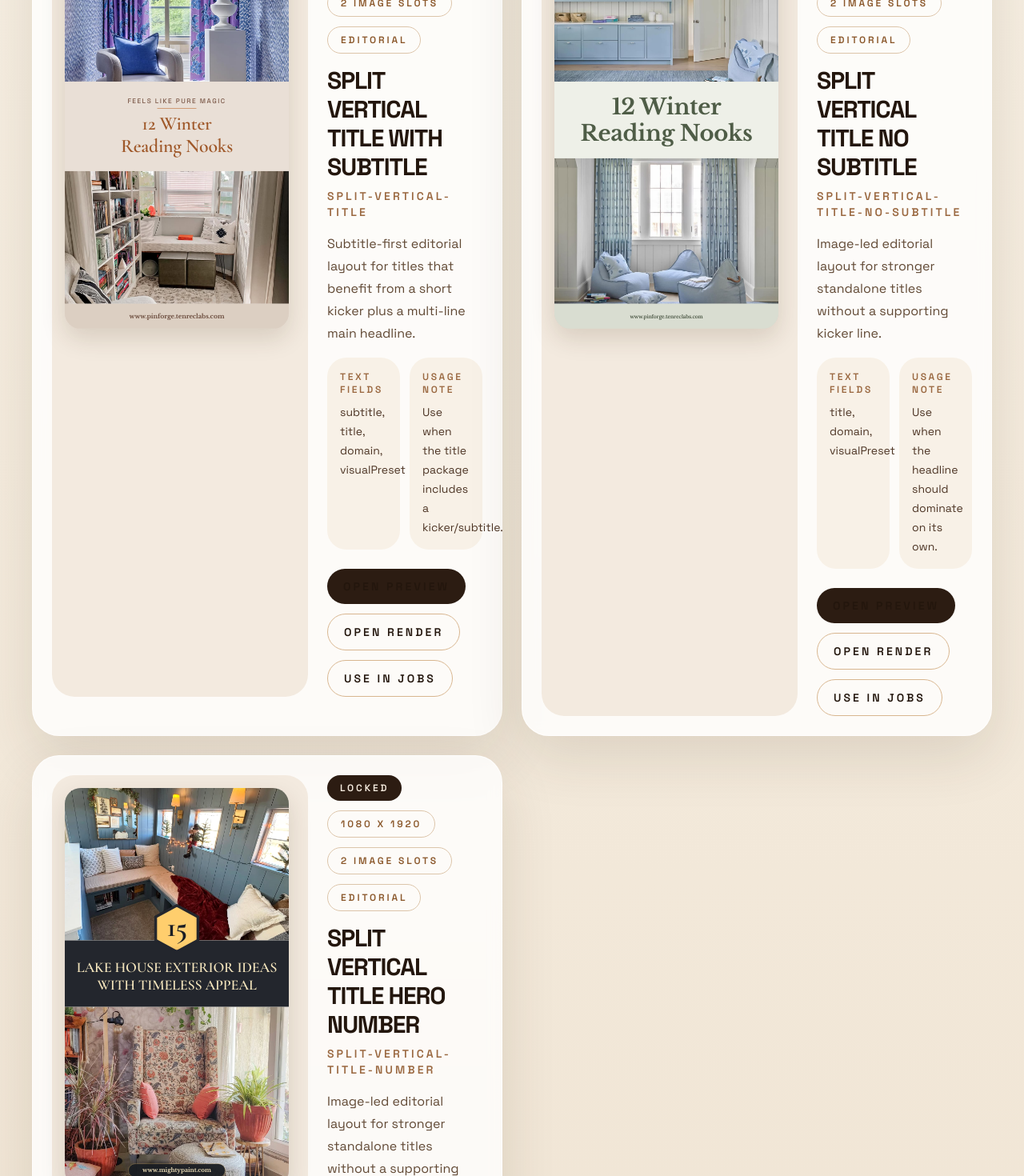
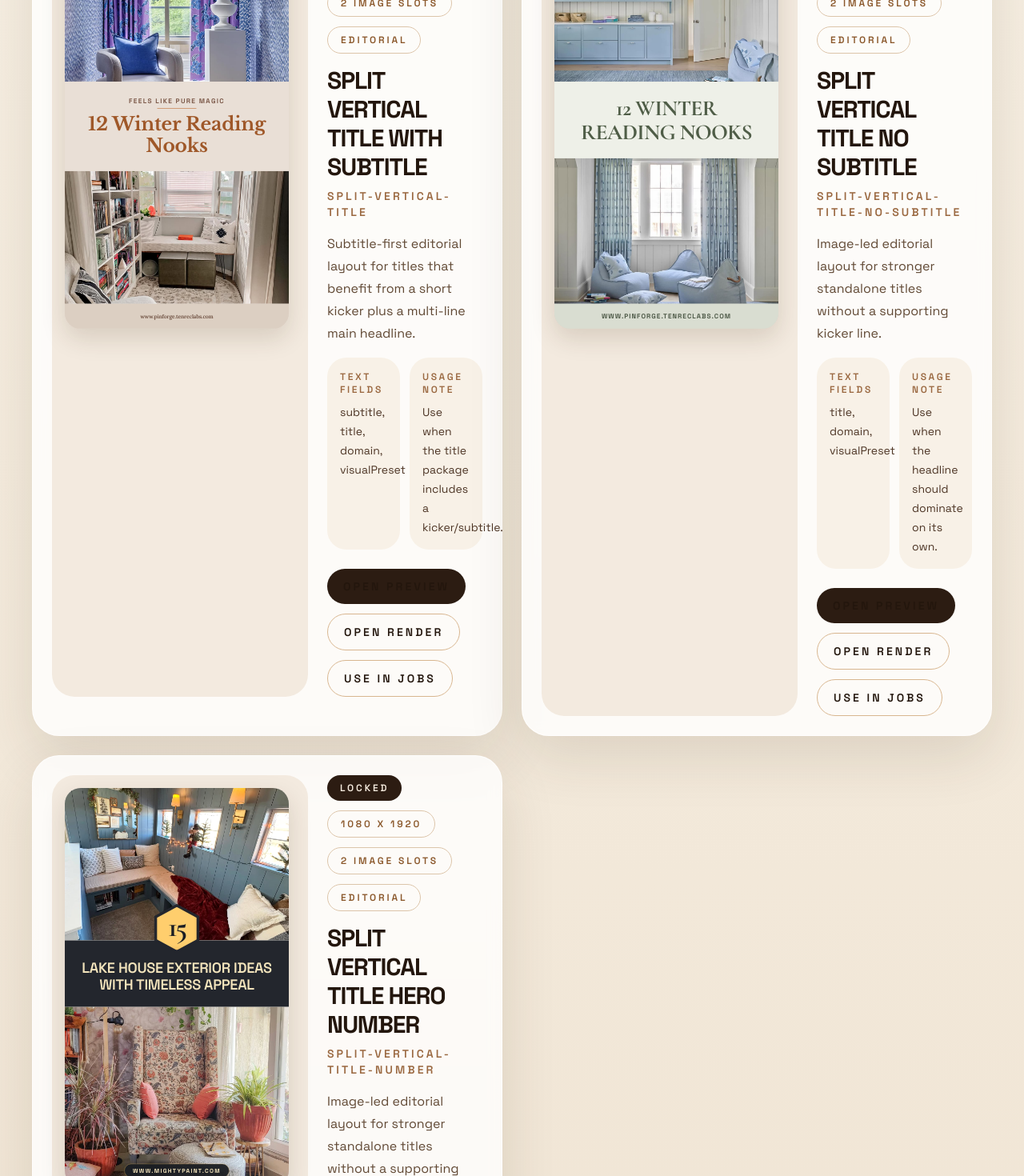
Before and after one commit to risalat/PinForge-Studio, a Next.js app: page /library in a window 1280 px wide. Shown: the part 380-1850 px from the top of the page at 80% size. Built offline with nearby package versions, Linux system fonts and the light colour scheme.

Commit message:
Lock typography per template

```diff
--- a/src/templates/SplitVerticalTitleBase.tsx
+++ b/src/templates/SplitVerticalTitleBase.tsx
@@ -3,11 +3,19 @@
 import { AutoFitText } from "@/components/AutoFitText";
 import { AutoFitTitle } from "@/components/AutoFitTitle";
 import { getSplitVerticalVisualPreset } from "@/lib/templates/visualPresets";
+import type { TemplateTextRoleStyle } from "@/lib/templates/types";
 import type { TemplateNumberTreatment, TemplateRenderProps } from "@/lib/templates/types";
 
 type SplitVerticalTitleBaseProps = TemplateRenderProps & {
   forceHideSubtitle?: boolean;
   numberTreatment?: TemplateNumberTreatment;
+  typography: {
+    title: TemplateTextRoleStyle;
+    subtitle: TemplateTextRoleStyle;
+    number: TemplateTextRoleStyle;
+    domain: TemplateTextRoleStyle;
+  };
+  titleClassName?: string;
 };
 
 export function SplitVerticalTitleBase({
@@ -20,6 +28,8 @@ export function SplitVerticalTitleBase({
   visualPreset,
   forceHideSubtitle = false,
   numberTreatment = "none",
+  typography,
+  titleClassName = "w-full max-w-[960px]",
 }: SplitVerticalTitleBaseProps) {
   const firstImage = images[0] ?? "/sample-workspace-a.svg";
   const secondImage = images[1] ?? firstImage;
@@ -83,14 +93,14 @@ export function SplitVerticalTitleBase({
                 text={`${itemNumber} ideas`}
                 minFontSize={22}
                 maxFontSize={28}
-                lineHeight={preset.typography.number.lineHeight}
+                lineHeight={typography.number.lineHeight}
                 maxLines={1}
                 textColor={preset.palette.domain}
-                fontFamily={preset.typography.number.fontFamily}
-                fontWeight={preset.typography.number.fontWeight}
-                letterSpacing={preset.typography.number.letterSpacing}
-                textTransform={preset.typography.number.textTransform}
-                fontStyle={preset.typography.number.fontStyle}
+                fontFamily={typography.number.fontFamily}
+                fontWeight={typography.number.fontWeight}
+                letterSpacing={typography.number.letterSpacing}
+                textTransform={typography.number.textTransform}
+                fontStyle={typography.number.fontStyle}
               />
             </div>
           ) : null}
@@ -103,15 +113,15 @@ export function SplitVerticalTitleBase({
                   text={subtitle!.trim()}
                   minFontSize={preset.layout.subtitleMinSize}
                   maxFontSize={preset.layout.subtitleMaxSize}
-                  lineHeight={preset.typography.subtitle.lineHeight}
+                  lineHeight={typography.subtitle.lineHeight}
                   maxLines={preset.layout.subtitleMaxLines}
                   className="w-full max-w-[920px]"
                   textColor={preset.palette.subtitle}
-                  fontFamily={preset.typography.subtitle.fontFamily}
-                  fontWeight={preset.typography.subtitle.fontWeight}
-                  letterSpacing={preset.typography.subtitle.letterSpacing}
-                  textTransform={preset.typography.subtitle.textTransform}
-                  fontStyle={preset.typography.subtitle.fontStyle}
+                  fontFamily={typography.subtitle.fontFamily}
+                  fontWeight={typography.subtitle.fontWeight}
+                  letterSpacing={typography.subtitle.letterSpacing}
+                  textTransform={typography.subtitle.textTransform}
+                  fontStyle={typography.subtitle.fontStyle}
                 />
               </div>
               <div
@@ -137,15 +147,15 @@ export function SplitVerticalTitleBase({
               text={title}
               minFontSize={titleMinFontSize}
               maxFontSize={titleMaxFontSize}
-              lineHeight={preset.typography.title.lineHeight}
+              lineHeight={typography.title.lineHeight}
               maxLines={titleMaxLines}
-              className="w-full max-w-[960px] text-balance"
+              className={titleClassName}
               textColor={preset.palette.title}
-              fontFamily={preset.typography.title.fontFamily}
-              fontWeight={preset.typography.title.fontWeight}
-              letterSpacing={preset.typography.title.letterSpacing}
-              textTransform={preset.typography.title.textTransform}
-              fontStyle={preset.typography.title.fontStyle}
+              fontFamily={typography.title.fontFamily}
+              fontWeight={typography.title.fontWeight}
+              letterSpacing={typography.title.letterSpacing}
+              textTransform={typography.title.textTransform}
+              fontStyle={typography.title.fontStyle}
             />
           </div>
 
@@ -191,15 +201,15 @@ export function SplitVerticalTitleBase({
             text={`www.${cleanedDomain}`}
             minFontSize={preset.layout.footerMinSize}
             maxFontSize={preset.layout.footerMaxSize}
-            lineHeight={preset.typography.domain.lineHeight}
+            lineHeight={typography.domain.lineHeight}
             maxLines={1}
             className="w-full text-center"
             textColor={preset.palette.domain}
-            fontFamily={preset.typography.domain.fontFamily}
-            fontWeight={preset.typography.domain.fontWeight}
-            letterSpacing={preset.typography.domain.letterSpacing}
-            textTransform={preset.typography.domain.textTransform}
-            fontStyle={preset.typography.domain.fontStyle}
+            fontFamily={typography.domain.fontFamily}
+            fontWeight={typography.domain.fontWeight}
+            letterSpacing={typography.domain.letterSpacing}
+            textTransform={typography.domain.textTransform}
+            fontStyle={typography.domain.fontStyle}
           />
         </div>
       </div>
--- a/src/templates/TemplateSplitVerticalTitle.tsx
+++ b/src/templates/TemplateSplitVerticalTitle.tsx
@@ -1,6 +1,41 @@
 import type { TemplateRenderProps } from "@/lib/templates/types";
 import { SplitVerticalTitleBase } from "@/templates/SplitVerticalTitleBase";
 
+const TEMPLATE_TYPOGRAPHY = {
+  title: {
+    fontFamily: "var(--font-libre-baskerville), serif",
+    fontWeight: 700,
+    letterSpacing: "-0.01em",
+    lineHeight: 1.16,
+  },
+  subtitle: {
+    fontFamily: "var(--font-space-grotesk), sans-serif",
+    fontWeight: 700,
+    letterSpacing: "0.16em",
+    lineHeight: 1.05,
+    textTransform: "uppercase" as const,
+  },
+  number: {
+    fontFamily: "var(--font-cormorant-garamond), serif",
+    fontWeight: 700,
+    letterSpacing: "-0.03em",
+    lineHeight: 1,
+  },
+  domain: {
+    fontFamily: "var(--font-lora), serif",
+    fontWeight: 600,
+    letterSpacing: "-0.02em",
+    lineHeight: 1.02,
+  },
+} as const;
+
 export function TemplateSplitVerticalTitle(props: TemplateRenderProps) {
-  return <SplitVerticalTitleBase {...props} numberTreatment="none" />;
+  return (
+    <SplitVerticalTitleBase
+      {...props}
+      numberTreatment="none"
+      typography={TEMPLATE_TYPOGRAPHY}
+      titleClassName="w-full max-w-[960px]"
+    />
+  );
 }
--- a/src/templates/TemplateSplitVerticalTitleNoSubtitle.tsx
+++ b/src/templates/TemplateSplitVerticalTitleNoSubtitle.tsx
@@ -1,5 +1,36 @@
 import type { TemplateRenderProps } from "@/lib/templates/types";
 import { SplitVerticalTitleBase } from "@/templates/SplitVerticalTitleBase";
+
+const TEMPLATE_TYPOGRAPHY = {
+  title: {
+    fontFamily: "var(--font-cormorant-garamond), serif",
+    fontWeight: 700,
+    letterSpacing: "-0.028em",
+    lineHeight: 1.08,
+    textTransform: "uppercase" as const,
+  },
+  subtitle: {
+    fontFamily: "var(--font-space-grotesk), sans-serif",
+    fontWeight: 600,
+    letterSpacing: "0.14em",
+    lineHeight: 1.04,
+    textTransform: "uppercase" as const,
+  },
+  number: {
+    fontFamily: "var(--font-space-grotesk), sans-serif",
+    fontWeight: 700,
+    letterSpacing: "0.04em",
+    lineHeight: 1,
+    textTransform: "uppercase" as const,
+  },
+  domain: {
+    fontFamily: "var(--font-space-grotesk), sans-serif",
+    fontWeight: 700,
+    letterSpacing: "0.12em",
+    lineHeight: 1.04,
+    textTransform: "uppercase" as const,
+  },
+} as const;
 
 export function TemplateSplitVerticalTitleNoSubtitle(props: TemplateRenderProps) {
   return (
@@ -7,6 +38,8 @@ export function TemplateSplitVerticalTitleNoSubtitle(props: TemplateRenderProps)
       {...props}
       forceHideSubtitle
       numberTreatment="none"
+      typography={TEMPLATE_TYPOGRAPHY}
+      titleClassName="w-full max-w-[960px] uppercase"
     />
   );
 }
--- a/src/templates/TemplateSplitVerticalTitleNumber.tsx
+++ b/src/templates/TemplateSplitVerticalTitleNumber.tsx
@@ -3,6 +3,28 @@
 import { AutoFitTitle } from "@/components/AutoFitTitle";
 import { getSplitVerticalVisualPreset } from "@/lib/templates/visualPresets";
 import type { TemplateRenderProps } from "@/lib/templates/types";
+
+const HERO_NUMBER_TEMPLATE_TYPOGRAPHY = {
+  title: {
+    fontFamily: "var(--font-space-grotesk), sans-serif",
+    fontWeight: 600,
+    letterSpacing: "-0.018em",
+    lineHeight: 1.18,
+  },
+  number: {
+    fontFamily: "var(--font-cormorant-garamond), serif",
+    fontWeight: 700,
+    letterSpacing: "-0.06em",
+    lineHeight: 1,
+  },
+  domain: {
+    fontFamily: "var(--font-space-grotesk), sans-serif",
+    fontWeight: 700,
+    letterSpacing: "0.18em",
+    lineHeight: 1,
+    textTransform: "uppercase" as const,
+  },
+} as const;
 
 export function TemplateSplitVerticalTitleNumber({
   title,
@@ -77,11 +99,11 @@ export function TemplateSplitVerticalTitleNumber({
                 className="leading-none"
                 style={{
                   color: numberTextColor,
-                  fontFamily: preset.typography.number.fontFamily,
-                  fontWeight: preset.typography.number.fontWeight,
+                  fontFamily: HERO_NUMBER_TEMPLATE_TYPOGRAPHY.number.fontFamily,
+                  fontWeight: HERO_NUMBER_TEMPLATE_TYPOGRAPHY.number.fontWeight,
                   fontSize: "138px",
-                  letterSpacing: preset.typography.number.letterSpacing,
-                  lineHeight: preset.typography.number.lineHeight,
+                  letterSpacing: HERO_NUMBER_TEMPLATE_TYPOGRAPHY.number.letterSpacing,
+                  lineHeight: HERO_NUMBER_TEMPLATE_TYPOGRAPHY.number.lineHeight,
                   transform: "translateY(-8px)",
                   textShadow: "0 6px 18px rgba(255,255,255,0.12)",
                 }}
@@ -94,15 +116,15 @@ export function TemplateSplitVerticalTitleNumber({
           <div className="mt-[26px] w-full">
             <AutoFitTitle
               text={title}
-              minFontSize={62}
+              minFontSize={52}
               maxFontSize={104}
               maxLines={2}
-              lineHeight={1.18}
-              className="mx-auto w-full max-w-[1020px] text-balance uppercase"
+              lineHeight={HERO_NUMBER_TEMPLATE_TYPOGRAPHY.title.lineHeight}
+              className="mx-auto w-full max-w-[1020px] uppercase"
               textColor={preset.palette.title}
-              fontFamily={preset.typography.title.fontFamily}
-              fontWeight={preset.typography.title.fontWeight}
-              letterSpacing={preset.typography.title.letterSpacing}
+              fontFamily={HERO_NUMBER_TEMPLATE_TYPOGRAPHY.title.fontFamily}
+              fontWeight={HERO_NUMBER_TEMPLATE_TYPOGRAPHY.title.fontWeight}
+              letterSpacing={HERO_NUMBER_TEMPLATE_TYPOGRAPHY.title.letterSpacing}
             />
           </div>
         </section>
@@ -128,13 +150,12 @@ export function TemplateSplitVerticalTitleNumber({
               <span
                 style={{
                   color: preset.palette.domain,
-                  fontFamily: preset.typography.domain.fontFamily,
-                  fontWeight: preset.typography.domain.fontWeight,
+                  fontFamily: HERO_NUMBER_TEMPLATE_TYPOGRAPHY.domain.fontFamily,
+                  fontWeight: HERO_NUMBER_TEMPLATE_TYPOGRAPHY.domain.fontWeight,
                   fontSize: "28px",
-                  letterSpacing: preset.typography.domain.letterSpacing,
-                  lineHeight: preset.typography.domain.lineHeight,
-                  textTransform: preset.typography.domain.textTransform,
-                  fontStyle: preset.typography.domain.fontStyle,
+                  letterSpacing: HERO_NUMBER_TEMPLATE_TYPOGRAPHY.domain.letterSpacing,
+                  lineHeight: HERO_NUMBER_TEMPLATE_TYPOGRAPHY.domain.lineHeight,
+                  textTransform: HERO_NUMBER_TEMPLATE_TYPOGRAPHY.domain.textTransform,
                   whiteSpace: "nowrap",
                 }}
               >
```
Also changed, not shown: 1 other file (tests, documents, lock files or other folders).
